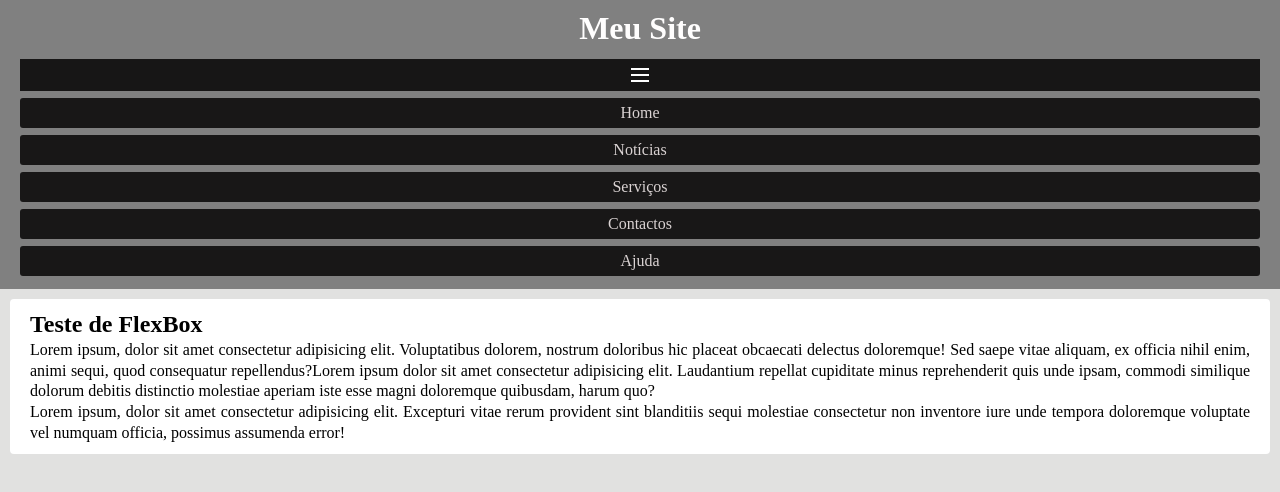
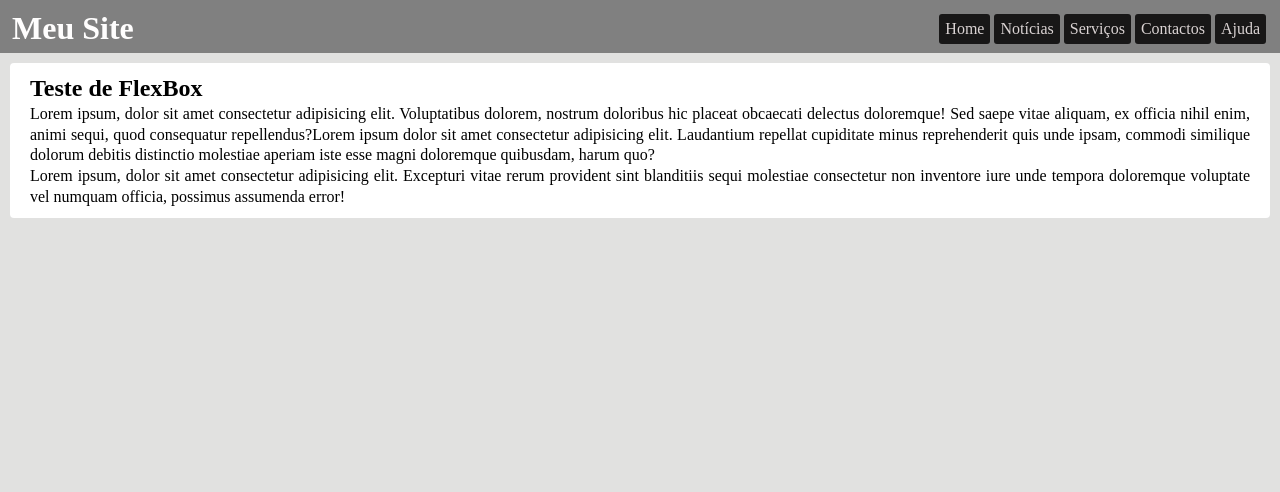
Before and after one commit to renildogomes20/HTML-CSS, a plain HTML site: page Exercícios/ex027/flex013 - Menu Flex/index.html in a window 1280 px wide. Drawn offline with nearby package versions, Linux system fonts and the light colour scheme.

Commit message:
menu flex

```diff
--- /dev/null
+++ b/Exercícios/ex027/flex013 - Menu Flex/estilos/media-query.css
@@ -0,0 +1,35 @@
+@charset "UTF-8";
+
+/*Configuração para tablet*/
+@media screen and (min-width:992px) {
+    #menu {
+        display: none;
+    }
+
+    .container {
+        flex-flow: row nowrap;
+        justify-content: space-between;
+        align-items: center;
+    }
+
+    .item {
+        flex: auto;
+    }
+
+    header h1 {
+        margin-left: 12px;
+        text-align: initial;
+    }
+
+
+    ul {
+        margin-top: 10px;
+        display: flex;
+        margin-right: 12px;
+        align-content: center;
+    }
+
+    nav > ul > li {
+        margin: 2px;
+    }
+}
--- a/Exercícios/ex027/flex013 - Menu Flex/index.html
+++ b/Exercícios/ex027/flex013 - Menu Flex/index.html
@@ -5,6 +5,7 @@
     <meta name="viewport" content="width=device-width, initial-scale=1.0">
     <title>Menu Flexbox</title>
     <link rel="stylesheet" href="estilos/style.css">
+    <link rel="stylesheet" href="estilos/media-query.css">
     <link rel="stylesheet" href="https://fonts.googleapis.com/css2?family=Material+Symbols+Outlined:opsz,wght,FILL,GRAD@20..48,100..700,0..1,-50..200&icon_names=dehaze" />
 </head>
 <body onresize="mudouTamanho()">
@@ -25,10 +26,10 @@
     </header>
 
     <main>
-        <section class="container">
-            <h2 class="item">Teste de FlexBox</h2>
+        <section>
+            <h2>Teste de FlexBox</h2>
 
-            <p class="item">Lorem ipsum, dolor sit amet consectetur adipisicing elit. Voluptatibus dolorem, nostrum doloribus hic placeat obcaecati delectus doloremque! Sed saepe vitae aliquam, ex officia nihil enim, animi sequi, quod consequatur repellendus?Lorem ipsum dolor sit amet consectetur adipisicing elit. Laudantium repellat cupiditate minus reprehenderit quis unde ipsam, commodi similique dolorum debitis distinctio molestiae aperiam iste esse magni doloremque quibusdam, harum quo?</p>
+            <p class=>Lorem ipsum, dolor sit amet consectetur adipisicing elit. Voluptatibus dolorem, nostrum doloribus hic placeat obcaecati delectus doloremque! Sed saepe vitae aliquam, ex officia nihil enim, animi sequi, quod consequatur repellendus?Lorem ipsum dolor sit amet consectetur adipisicing elit. Laudantium repellat cupiditate minus reprehenderit quis unde ipsam, commodi similique dolorum debitis distinctio molestiae aperiam iste esse magni doloremque quibusdam, harum quo?</p>
 
             <p>Lorem ipsum, dolor sit amet consectetur adipisicing elit. Excepturi vitae rerum provident sint blanditiis sequi molestiae consectetur non inventore iure unde tempora doloremque voluptate vel numquam officia, possimus assumenda error!</p>
 
```
